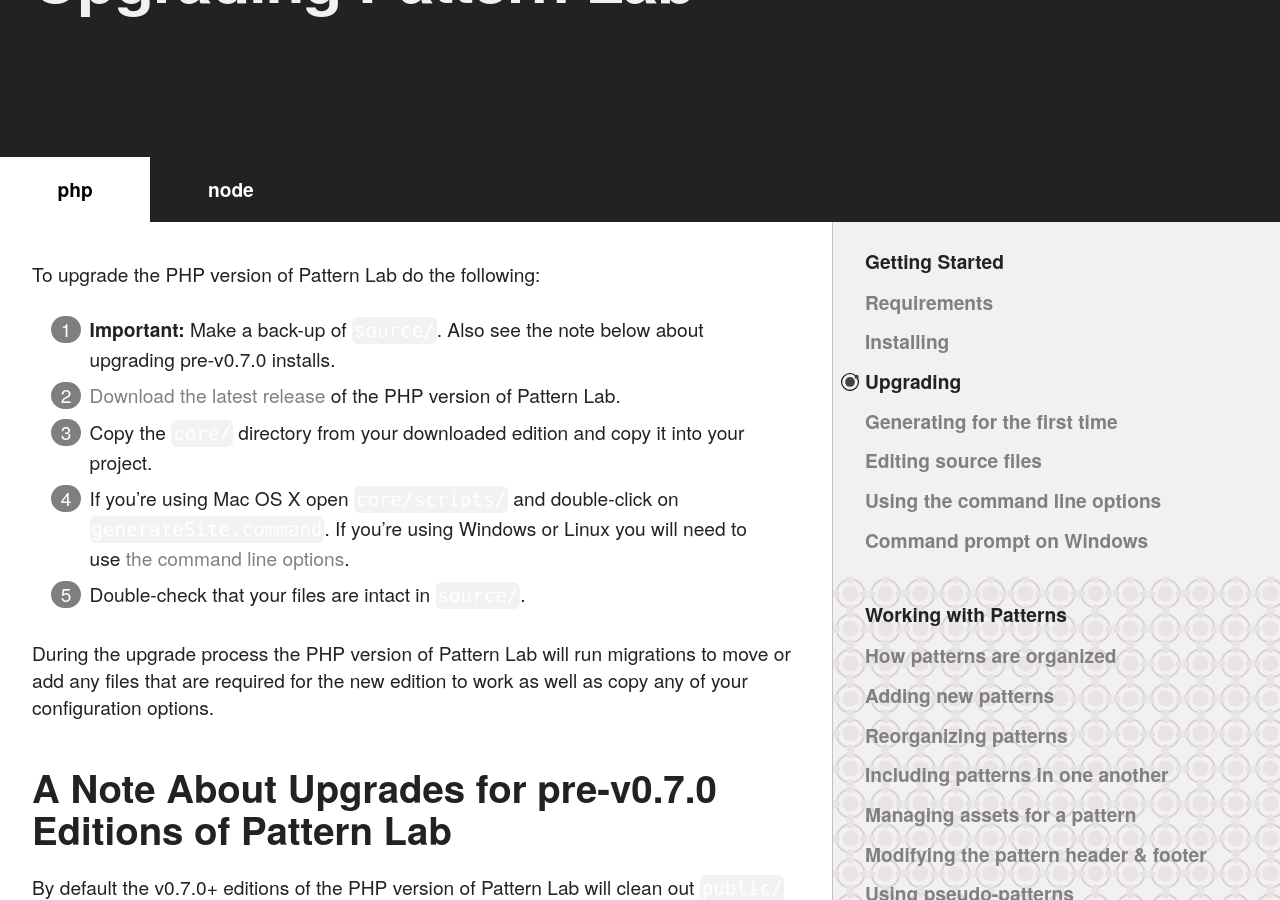
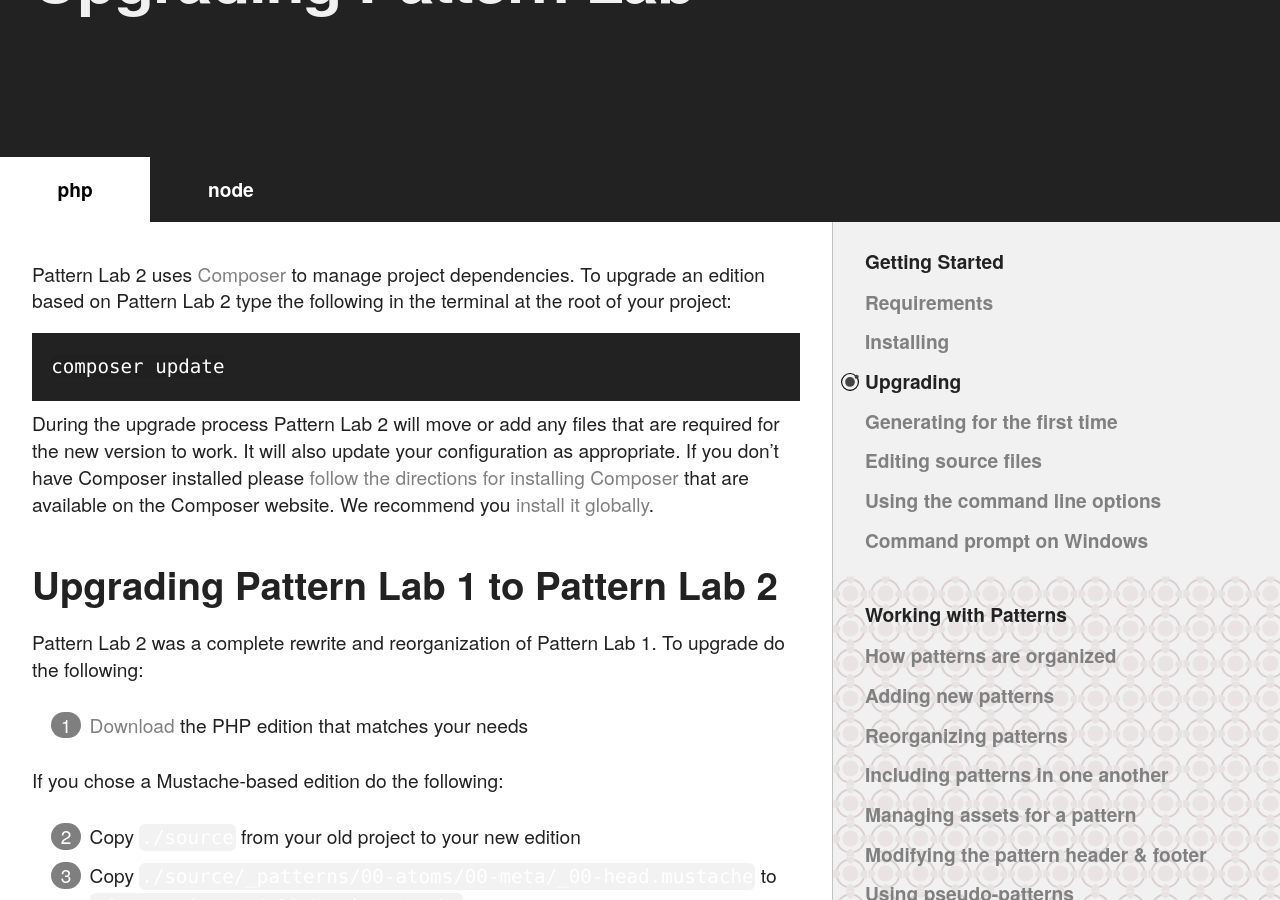
Before and after one commit to pattern-lab/website, a Jekyll site: the page built from docs/upgrading.md, in a window 1280 px wide and 900 px high, scrolled down 278 px. Built offline with Jekyll 4.4.1, drawn with Linux system fonts in a browser that asks for light colours; comment, search, counter and statistics services are not loaded; some of the changed text lies outside the part shown.

Commit message:
updating upgrade instructions

```diff
--- a/docs/upgrading.md
+++ b/docs/upgrading.md
@@ -13,38 +13,26 @@
 
 {% capture m %}
 
-To upgrade the PHP version of Pattern Lab do the following:
+Pattern Lab 2 uses [Composer](https://getcomposer.org) to manage project dependencies. To upgrade an edition based on Pattern Lab 2 type the following in the terminal at the root of your project:
 
-1. **Important:** Make a back-up of `source/`. Also see the note below about upgrading pre-v0.7.0 installs.
-2. [Download the latest release](https://github.com/pattern-lab/patternlab-php/releases) of the PHP version of Pattern Lab.
-3. Copy the `core/` directory from your downloaded edition and copy it into your project.
-4. If you're using Mac OS X open `core/scripts/` and double-click on `generateSite.command`. If you're using Windows or Linux you will need to use [the command line options](/docs/command-line.html).
-5. Double-check that your files are intact in `source/`.
+    composer update
 
-During the upgrade process the PHP version of Pattern Lab will run migrations to move or add any files that are required for the new edition to work as well as copy any of your configuration options.
+During the upgrade process Pattern Lab 2 will move or add any files that are required for the new version to work. It will also update your configuration as appropriate. If you don't have Composer installed please [follow the directions for installing Composer](https://getcomposer.org/doc/00-intro.md#installation-linux-unix-osx) that are available on the Composer website. We recommend you [install it globally](https://getcomposer.org/doc/00-intro.md#globally).
 
-## A Note About Upgrades for pre-v0.7.0 Editions of Pattern Lab
+## Upgrading Pattern Lab 1 to Pattern Lab 2
 
-By default the v0.7.0+ editions of the PHP version of Pattern Lab will clean out `public/` and replace it with the files from `source/`. This is the expected behavior. Some users may have manually disabled this feature in pre-v0.7.0 editions. To make sure your files in `public/` are saved do the following:
+Pattern Lab 2 was a complete rewrite and reorganization of Pattern Lab 1. To upgrade do the following:
 
-1. Make a back-up of `public/`.
-2. Upgrade using the instructions above.
-3. [turn off `cleanPublic` via the new configuration option](/docs/advanced-clean-public.html).
-4. replace `public/` with your back-up
-5. manually copy `core/styleguide/` to `public/styleguide/`.
+1. [Download](http://patternlab.io/download.html) the PHP edition that matches your needs
 
-Future upgrades will respect your new `cleanPublic` setting. You can also drop your public files in `source/` and not worry about steps #3-5 above.
+If you chose a Mustache-based edition do the following:
 
-If you edited the pattern header and footer found in `source/_patternlab-files/pattern-header-footer` you'll want to copy those changes to `source/_patterns/00-atoms/00-meta` once you've completed the upgrade. `00-meta` is [the new location for the pattern header and footer](/docs/pattern-header-footer.html).
+1. Copy `./source` from your old project to your new edition
+2. Copy `./source/_patterns/00-atoms/00-meta/_00-head.mustache` to `./source/_meta/_00-head.mustache`
+3. Copy `./source/_patterns/00-atoms/00-meta/_01-foot.mustache` to `./source/_meta/_00-foot.mustache`
+4. Copy `./source/_data/annotations.js` to `./source/_annotations/annotations.js`
 
-## Cleaning Up Folders from pre-v0.7.0 Editions
-
-If you want to you can clean-up some of the directories that are left-over after upgrading pre-v0.7.0 editions of the PHP version of Pattern Lab. You can delete the following as they reference old paths or are no longer used:
-
-* `builder/`
-* `listeners/`
-* `scripts/`
-* `source/_patternlab-files/`
+If you chose another version do the above and convert the templates as appropriate.
 
 {% endcapture %}
 {{ m | markdownify }}
```
